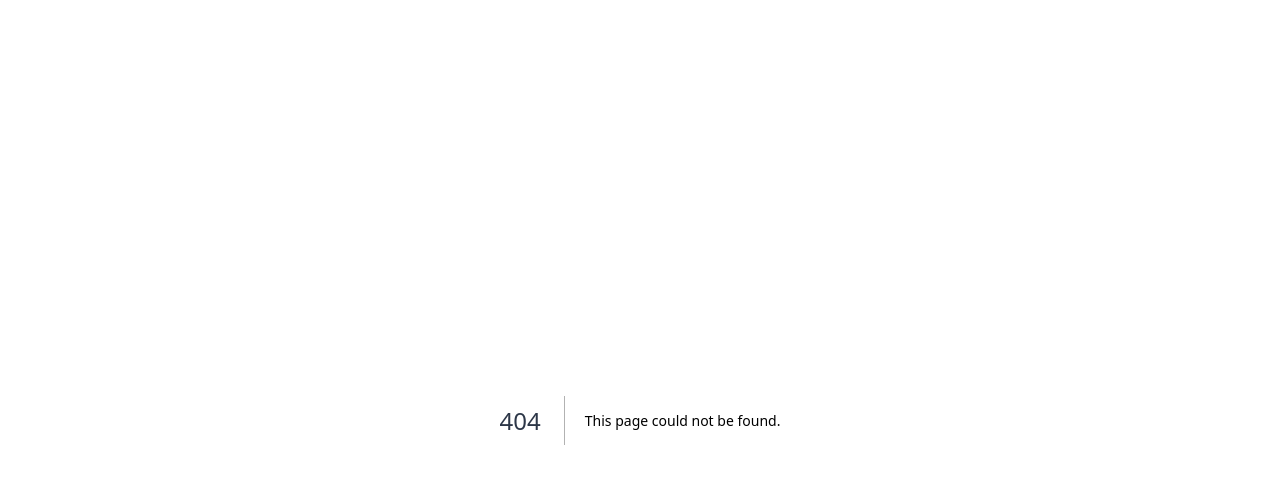
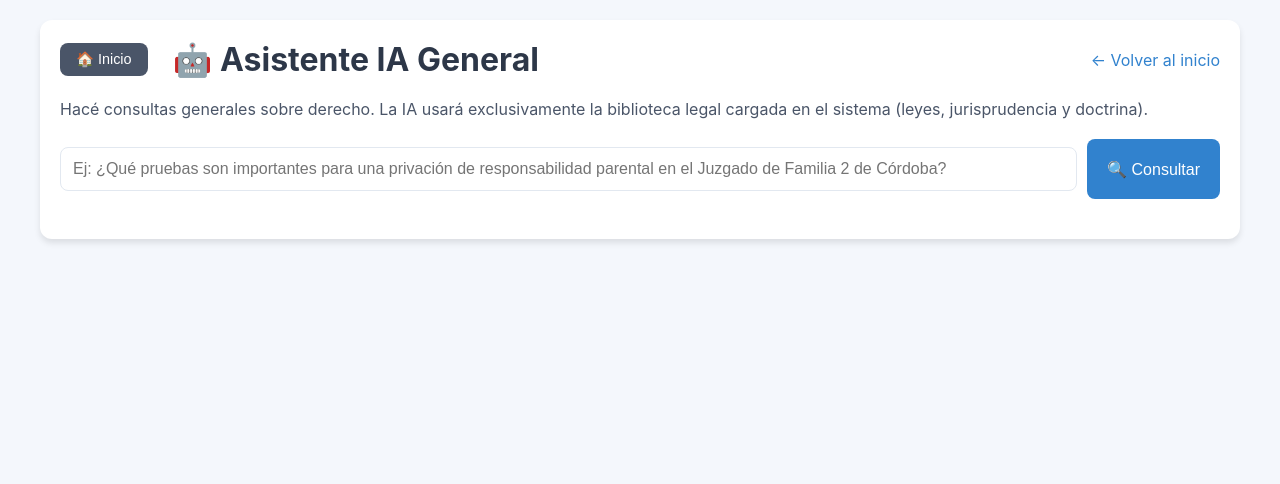
Before and after one commit to MatiasW380/sistema-estudio-juridico, a Next.js app: page /ia-general in a window 1280 px wide. Before the commit this address had no page. Shown: the top 484 px of the page. Built offline with nearby package versions, Linux system fonts and the light colour scheme.

Commit message:
Create IA General Assistant page with form

```diff
--- /dev/null
+++ b/pages/ia-general.js
@@ -0,0 +1,111 @@
+// pages/ia-general.js
+// Asistente IA general con consultas sobre derecho usando la biblioteca del sistema
+
+import { useState } from 'react';
+import { useRouter } from 'next/router';
+import BotonInicio from '../components/BotonInicio';
+
+export default function IAGeneralPage() {
+  const [consulta, setConsulta] = useState('');
+  const [respuesta, setRespuesta] = useState('');
+  const [cargando, setCargando] = useState(false);
+  const [mensaje, setMensaje] = useState('');
+  const router = useRouter();
+
+  const handleSubmit = async (e) => {
+    e.preventDefault();
+    if (!consulta.trim()) {
+      setMensaje('⚠️ Escribí una consulta');
+      return;
+    }
+
+    setCargando(true);
+    setMensaje('');
+    setRespuesta('');
+
+    try {
+      const response = await fetch('/api/ia-general', {
+        method: 'POST',
+        headers: { 'Content-Type': 'application/json' },
+        body: JSON.stringify({ consulta: consulta.trim() }),
+      });
+
+      const data = await response.json();
+
+      if (data.success) {
+        setRespuesta(data.resultado);
+        setMensaje('✅ Consulta procesada correctamente');
+      } else {
+        let errorMsg = data.error || 'Error desconocido';
+        if (response.status === 429) {
+          errorMsg = '⚠️ Límite de uso de Gemini alcanzado. Esperá 24 horas o verificá tu API Key.';
+        }
+        setMensaje('❌ Error: ' + errorMsg);
+      }
+    } catch (error) {
+      console.error('Error en consulta IA:', error);
+      setMensaje('❌ Error: ' + error.message);
+    } finally {
+      setCargando(false);
+    }
+  };
+
+  return (
+    <div className="container">
+      <div style={{ display: 'flex', justifyContent: 'space-between', alignItems: 'center', marginBottom: '20px' }}>
+        <div style={{ display: 'flex', alignItems: 'center', gap: '15px' }}>
+          <BotonInicio />
+          <h1>🤖 Asistente IA General</h1>
+        </div>
+        <a href="/" style={{ color: '#3182ce', textDecoration: 'none' }}>← Volver al inicio</a>
+      </div>
+
+      <p style={{ color: '#4a5568', marginBottom: '20px' }}>
+        Hacé consultas generales sobre derecho. La IA usará exclusivamente la biblioteca legal cargada en el sistema (leyes, jurisprudencia y doctrina).
+      </p>
+
+      <form onSubmit={handleSubmit} style={{ marginBottom: '20px' }}>
+        <div style={{ display: 'flex', gap: '10px' }}>
+          <input
+            type="text"
+            value={consulta}
+            onChange={(e) => setConsulta(e.target.value)}
+            placeholder="Ej: ¿Qué pruebas son importantes para una privación de responsabilidad parental en el Juzgado de Familia 2 de Córdoba?"
+            style={{ flex: 1, padding: '12px', border: '1px solid #e2e8f0', borderRadius: '8px', fontSize: '1rem' }}
+            disabled={cargando}
+          />
+          <button type="submit" style={{ backgroundColor: '#3182ce' }} disabled={cargando}>
+            {cargando ? 'Consultando...' : '🔍 Consultar'}
+          </button>
+        </div>
+      </form>
+
+      {mensaje && (
+        <div style={{
+          padding: '10px',
+          borderRadius: '8px',
+          backgroundColor: mensaje.includes('✅') ? '#c6f6d5' : '#fed7d7',
+          color: mensaje.includes('✅') ? '#22543d' : '#9b2c2c',
+          marginBottom: '20px'
+        }}>
+          {mensaje}
+        </div>
+      )}
+
+      {respuesta && (
+        <div style={{
+          backgroundColor: '#f7fafc',
+          padding: '20px',
+          borderRadius: '8px',
+          border: '1px solid #e2e8f0',
+          whiteSpace: 'pre-wrap',
+          lineHeight: '1.6',
+          maxHeight: '500px',
+          overflow: 'auto'
+        }}>
+          {respuesta}
+        </div>
+      )}
+    </div>
+  );
+}
```
